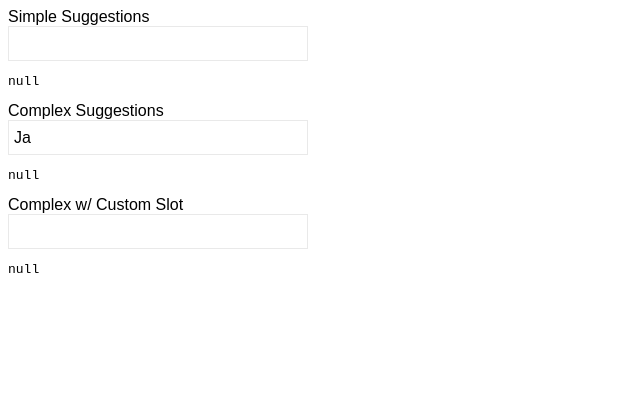
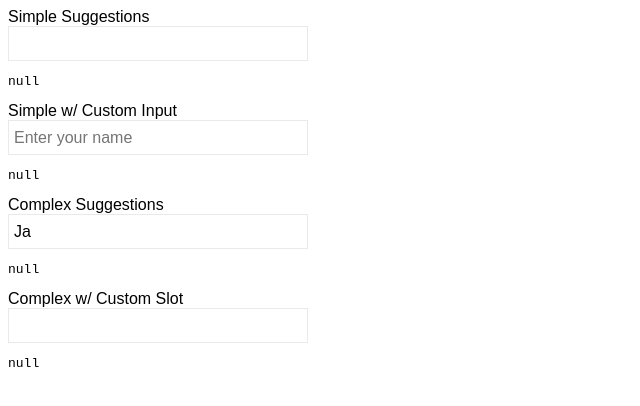
Before and after one commit to tmelliottjr/vue-completer, a Vue app: page / in a window 1280 px wide. Shown: the top 406 px of the page, without its empty margins (0-640 px from the left). Built offline with nearby package versions, Linux system fonts and the light colour scheme; the HTML template or start-up script is replaced by a standard one.

Commit message:
Add support for custom input slot

```diff
--- a/examples/App.vue
+++ b/examples/App.vue
@@ -2,6 +2,8 @@
   <div>
     Simple Suggestions
     <Simple />
+    Simple w/ Custom Input
+    <SimpleCustomInput />
     Complex Suggestions
     <Complex />
     Complex w/ Custom Slot
@@ -10,6 +12,7 @@
 </template>
 <script>
 import Simple from './components/Simple.vue';
+import SimpleCustomInput from './components/SimpleCustomInput.vue';
 import Complex from './components/Complex.vue';
 import ComplexSlot from './components/ComplexSlot.vue';
 
@@ -19,6 +22,7 @@ export default {
     Simple,
     Complex,
     ComplexSlot,
+    SimpleCustomInput,
   },
 };
 </script>
--- /dev/null
+++ b/examples/components/SimpleCustomInput.vue
@@ -0,0 +1,154 @@
+<template>
+  <div>
+    <VueCompleter
+      :limit="5"
+      :selectOnBlur="false"
+      namespace="simple"
+      :suggestions="suggestions"
+      @selectionChange="onSelectionChange"
+      ref="autocomplete"
+      v-model="query"
+    >
+      <template v-slot:input="{ inputListeners, inputAttrs }">
+        <input
+          v-on="inputListeners"
+          v-bind="inputAttrs"
+          placeholder="Enter your name"
+        />
+      </template>
+    </VueCompleter>
+    <pre v-html="JSON.stringify(selection, null, 4)"></pre>
+  </div>
+</template>
+
+<script>
+import VueCompleter from '@/components/AutoComplete.vue';
+
+export default {
+  name: 'Simple',
+  components: {
+    VueCompleter,
+  },
+  props: {
+    msg: String,
+  },
+  data() {
+    return {
+      query: null,
+      select: null,
+      selection: null,
+      lastResult: [],
+      dataset: [
+        'Jacob',
+        'Joanne',
+        'John',
+        'Jonathon',
+        'Logan',
+        'Thomas',
+        'Tim',
+        'Tom',
+      ],
+    };
+  },
+  methods: {
+    onSelectionChange(selection) {
+      this.selection = selection;
+    },
+    suggestionFilter(query) {
+      if (!query) {
+        this.lastResult = [];
+        return;
+      }
+
+      const result = this.dataset.filter((suggestion) => {
+        return suggestion.toLowerCase().includes(query.toLowerCase());
+      });
+
+      if (!result.length) {
+        return this.lastResult;
+      }
+
+      this.lastResult = result;
+      return result;
+    },
+  },
+  computed: {
+    suggestions() {
+      if (!this.query) {
+        return [];
+      }
+
+      return this.suggestionFilter(this.query);
+    },
+  },
+};
+</script>
+<style>
+/* .simple-autocomplete__input {
+  border: 1px solid rgb(233, 233, 233);
+  box-sizing: border-box;
+  font-size: 16px;
+  height: 35px;
+  padding: 0 0 0 5px;
+  width: 100%;
+} */
+
+.simple-autocomplete__container {
+  align-items: center;
+  display: flex;
+  flex-direction: column;
+  justify-content: flex-start;
+  width: 300px;
+}
+
+.simple-autocomplete__suggestion-results-container {
+  width: 100%;
+  position: relative;
+}
+
+.simple-autocomplete__suggestion-results-list {
+  background-color: rgb(83, 94, 107);
+  border: 1px solid#e4e4e4;
+  box-sizing: border-box;
+  list-style-type: none;
+  margin: 0;
+  padding: 0;
+  width: 100%;
+  position: absolute;
+  z-index: 999;
+}
+
+.simple-autocomplete__suggestion-query-match {
+  color: rgb(209, 218, 224);
+}
+
+.simple-autocomplete__suggestion-results-item {
+  -webkit-box-align: center;
+  -ms-flex-align: center;
+  align-items: center;
+  cursor: pointer;
+  display: -webkit-box;
+  display: -ms-flexbox;
+  display: flex;
+  padding: 0 0 0 5px;
+  min-height: 30px;
+  outline: none;
+  color: rgb(125, 162, 210);
+  padding: 10px;
+  background-color: #304354;
+  font-size: 14px;
+  border-bottom: 1px solid rgb(187, 219, 240);
+}
+
+.simple-autocomplete__suggestion-results-item:last-child {
+  border-bottom: none;
+}
+
+.simple-autocomplete__suggestion-results-item--highlighted {
+  background-color: #4b6881;
+}
+
+.simple-autocomplete__suggestion-results-item:hover:not(.simple-autocomplete__suggestion-results-item--highlighted) {
+  background-color: #4b6881;
+}
+</style>
--- a/src/components/AutoComplete.vue
+++ b/src/components/AutoComplete.vue
@@ -1,26 +1,12 @@
 <template>
   <div :class="selectors.container">
-    <input
-      :aria-activedescendant="
-        suggestionsShouldShow
-          ? `${selectors.resultItemId}${currentIndex}`
-          : null
-      "
-      :aria-expanded="suggestionsShouldShow ? 'true' : 'false'"
-      :aria-owns="selectors.resultsContainerId"
-      :class="selectors.input"
-      :value="query"
-      @blur="onBlur"
-      @focus="onFocus"
-      @input="onInput"
-      @keydown="onKeyDown"
-      aria-autocomplete="both"
-      autocomplete="off"
-      ref="input"
-      type="text"
-      v-bind="$attrs"
-      v-on="inputListeners"
-    />
+    <slot
+      name="input"
+      :inputAttrs="inputAttrs"
+      :inputListeners="inputListeners"
+    >
+      <input v-bind="{ ...$attrs, ...inputAttrs }" v-on="inputListeners" />
+    </slot>
     <div
       :class="selectors.resultsContainer"
       :id="selectors.resultsContainerId"
@@ -104,7 +90,7 @@ export default {
      */
     getSuggestionValue: {
       type: Function,
-      default: suggestion => suggestion,
+      default: (suggestion) => suggestion,
     },
     /**
      * Number of suggestions to display
@@ -158,6 +144,16 @@ export default {
        * CSS Selectors
        */
       selectors: null,
+
+      /**
+       * Input Listeners
+       */
+      listeners: {
+        blur: this.onBlur,
+        focus: this.onFocus,
+        input: this.onInput,
+        keydown: this.onKeyDown,
+      },
     };
   },
   watch: {
@@ -168,7 +164,16 @@ export default {
   },
   methods: {
     onInput(event) {
-      this.setQuery(event.target.value);
+      let value;
+
+      // Detect custom input components, such as VueBootstrap's Input
+      if (event instanceof Event && 'target' in event) {
+        value = event.target.value;
+      } else {
+        value = event;
+      }
+
+      this.setQuery(value);
 
       this.showResults = true;
 
@@ -313,7 +318,7 @@ export default {
       const searchString = this.escapeRegExp(needle);
       try {
         const re = new RegExp(searchString.trim(), 'sgi');
-        return haystack.replace(re, match => {
+        return haystack.replace(re, (match) => {
           return `<span class="${this.selectors.queryMatch}">${match}</span>`;
         });
       } catch (e) {
@@ -359,12 +364,7 @@ export default {
     inputListeners() {
       return {
         ...this.$listeners,
-        /**
-         * Don't do anything native for input.
-         */
-        input() {
-          return;
-        },
+        ...this.listeners,
       };
     },
     /**
@@ -389,6 +389,23 @@ export default {
     limitedSuggestions() {
       return this.suggestions.slice(0, this.limit);
     },
+    /**
+     * Defines attributes used by the input component.
+     *
+     * @return {object} The attributes to be applied to the input element
+     */
+    inputAttrs() {
+      return {
+        'aria-autocomplete': 'both',
+        'aria-expanded': this.suggestionsShouldShow ? 'true' : 'false',
+        'aria-owns': this.selectors.resultsContainerId,
+        autocomplete: 'off',
+        class: this.selectors.input,
+        ref: 'input',
+        type: 'text',
+        value: this.query,
+      };
+    },
   },
 };
 </script>
```
